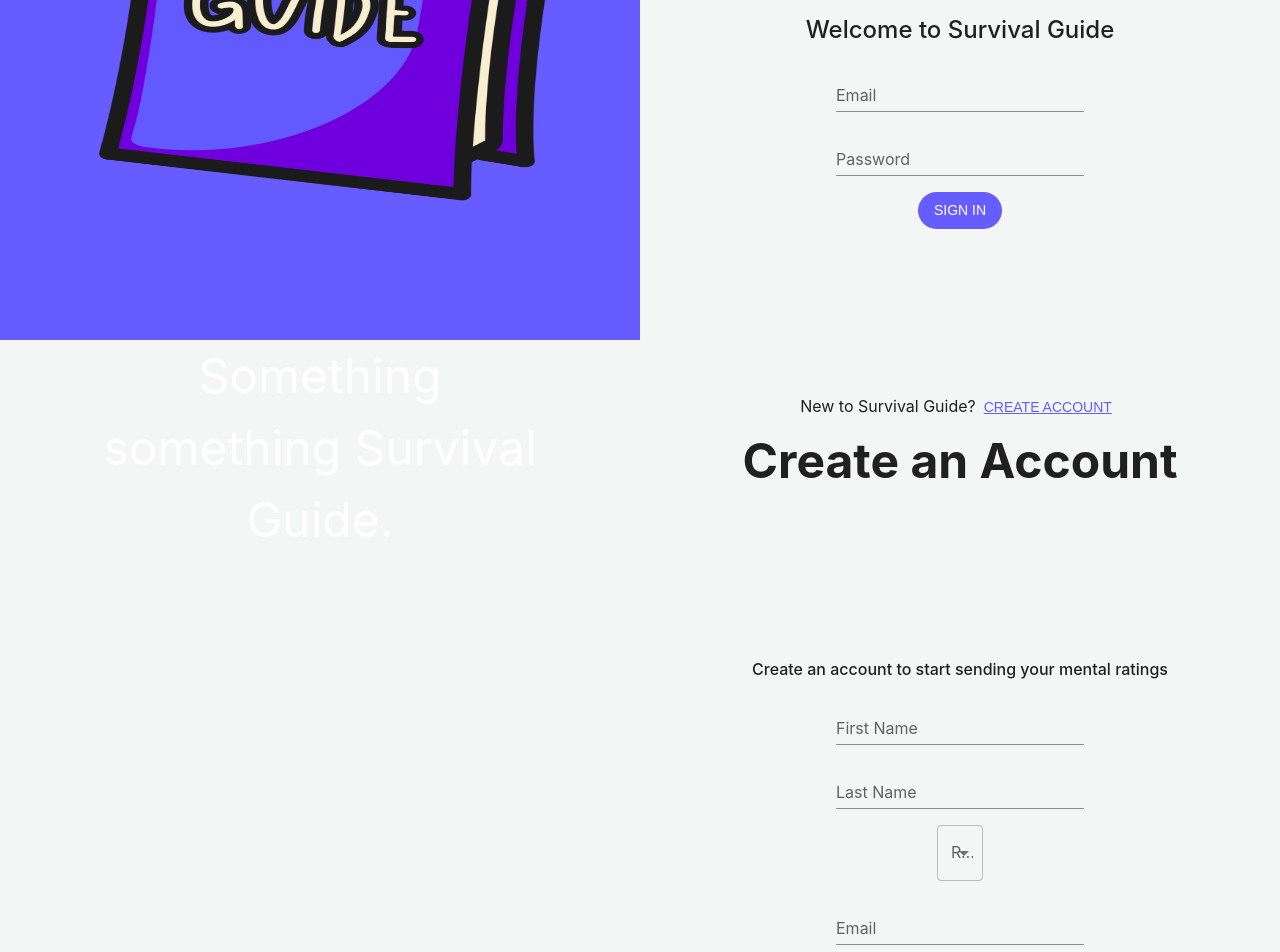
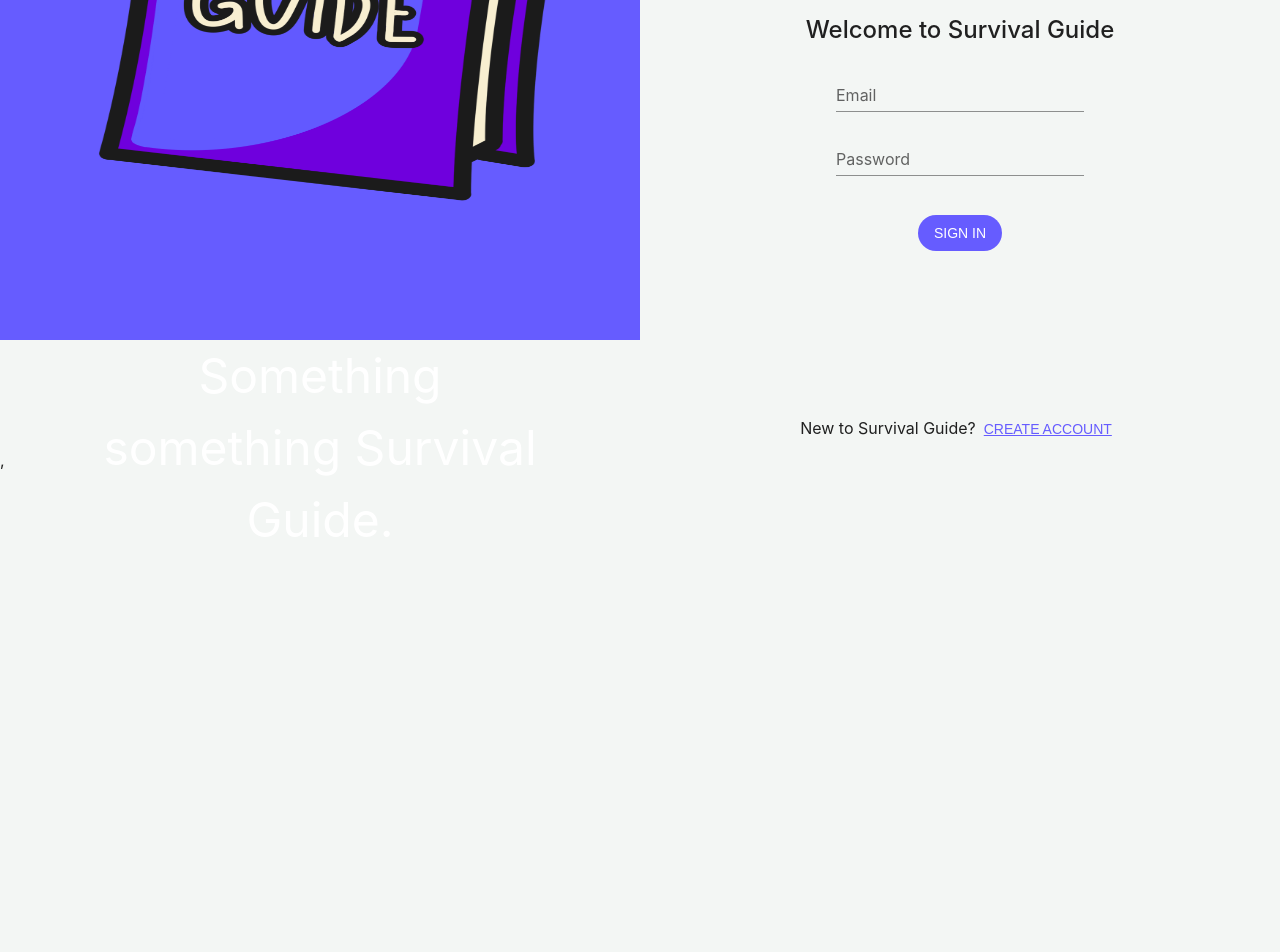
Before and after one commit to Sylvainyabre/survival, a React (Create React App) app in the folder frontend/: page /home in a window 1280 px wide. Shown: the part 460-1412 px from the top of the page. After the commit the page ends 1016 px from the top, so only its background shows below. Built offline with nearby package versions, Linux system fonts and the light colour scheme.

Commit message:
onclick
added onclick for login/create acc and bugfixxed the function

```diff
--- a/frontend/src/Homepage.js
+++ b/frontend/src/Homepage.js
@@ -13,6 +13,22 @@ import Select from "@mui/material/Select";
 import journal from "./image1.png";
 
 const Homepage = () => {
+    const [login, setLogin] = useState(true);
+    const [values, setValues] = useState({
+        email: "",
+        password: "",
+    });
+    const [account, setAccount] = useState({
+        firstName: "",
+        lastName: "",
+        role: "",
+        email: "",
+        password: "",
+    });
+    const [error, setError] = useState("");
+
+
+
 
 return (
     <Grid container direction="row">
@@ -47,7 +63,7 @@ return (
       </Grid>
       <Grid item xs={6}>
         <Box mt={30} mr={10} ml={10}>
-
+        {login ? (
             <Grid
               container
               direction="column"
@@ -70,9 +86,9 @@ return (
                   id="email"
                   label="Email"
                   variant="standard"
-                  //onChange={(e) =>
-                  //  setValues({ ...values, email: e.target.value })
-                  //}
+                  onChange={(e) =>
+                    setValues({ ...values, email: e.target.value })
+                  }
                 />
               </Grid>
               <Grid item xs={12}>
@@ -81,11 +97,11 @@ return (
                   label="Password"
                   variant="standard"
                   type="password"
-                  //onChange={(e) =>
-                  //  setValues({ ...values, password: e.target.value })
-                  //}
-                  //error={error}
-                  //helperText={error ? "Login Failed!" : " "}
+                  onChange={(e) =>
+                    setValues({ ...values, password: e.target.value })
+                  }
+                  error={error}
+                  helperText={error ? "Login Failed!" : " "}
                 />
               </Grid>
               <Grid item xs={12}>
@@ -103,14 +119,14 @@ return (
                   <Button
                     variant="text"
                     style={{ textDecorationLine: "underline" }}
-                    //onClick={() => setLogin(false)}
+                    onClick={() => setLogin(false)}
                   >
                     Create Account
                   </Button>
                 </Typography>
               </Grid>
             </Grid>
-
+            ) : (
             <Grid
               container
               direction="column"
@@ -148,27 +164,21 @@ return (
                   //}
                 />
               </Grid>
-              <Grid item xs={12}>
-                <FormControl>
-                  <InputLabel id="demo-simple-select-label">Role</InputLabel>
-                  <Select
-                    id="role"
-                    //value={account.role}
-                    label="Role"
-                    //onChange={(e) =>
-                    //  setAccount({ ...account, role: e.target.value })
-                    //}
-                    fullWidth
-                  >
-                    <MenuItem value="student">Student</MenuItem>
-                    <MenuItem value="professor">Professor</MenuItem>
-                  </Select>
-                </FormControl>
-              </Grid>
+
               <Grid item xs={12}>
                 <TextField
                   id="email"
                   label="Email"
+                  variant="standard"
+                  //onChange={(e) =>
+                  //  setAccount({ ...account, email: e.target.value })
+                  //}
+                />
+              </Grid>
+              <Grid item xs={12}>
+                <TextField
+                  id="phone"
+                  label="Phone Number"
                   variant="standard"
                   //onChange={(e) =>
                   //  setAccount({ ...account, email: e.target.value })
@@ -203,14 +213,14 @@ return (
                   <Button
                     variant="text"
                     style={{ textDecorationLine: "underline" }}
-                    //onClick={() => setLogin(true)}
+                    onClick={() => setLogin(true)}
                   >
                     Log In
                   </Button>
                 </Typography>
               </Grid>
             </Grid>
-
+            )}
         </Box>
       </Grid>
     </Grid>
--- a/frontend/src/Tasktime.js
+++ b/frontend/src/Tasktime.js
@@ -16,7 +16,7 @@ const Item = styled(Paper)(({ theme }) => ({
 
 
 
-const Homepage = () => {
+const Tasktime = () => {
     function secondsUntilMidnight(){
         var midnight = new Date();
         midnight.setHours(24);
@@ -97,7 +97,7 @@ const Homepage = () => {
     return (
         <Grid container spacing={2}>
             <Grid item xs={12}>
-                <Item>{timer}</Item>
+                {timer}
             </Grid>
             <Grid item xs={4}>
                 <Item></Item>
@@ -111,4 +111,4 @@ const Homepage = () => {
     );
 };
 
-export default Homepage;
+export default Tasktime;
```
